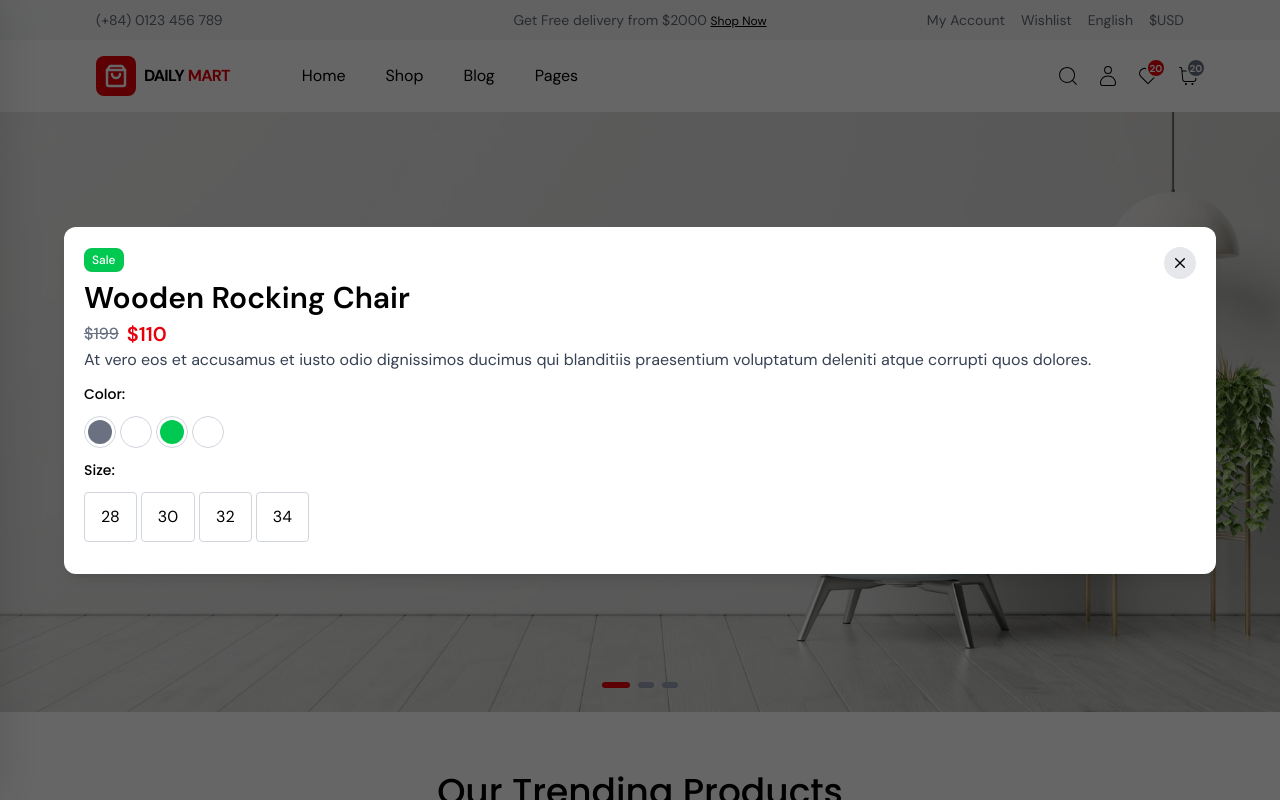
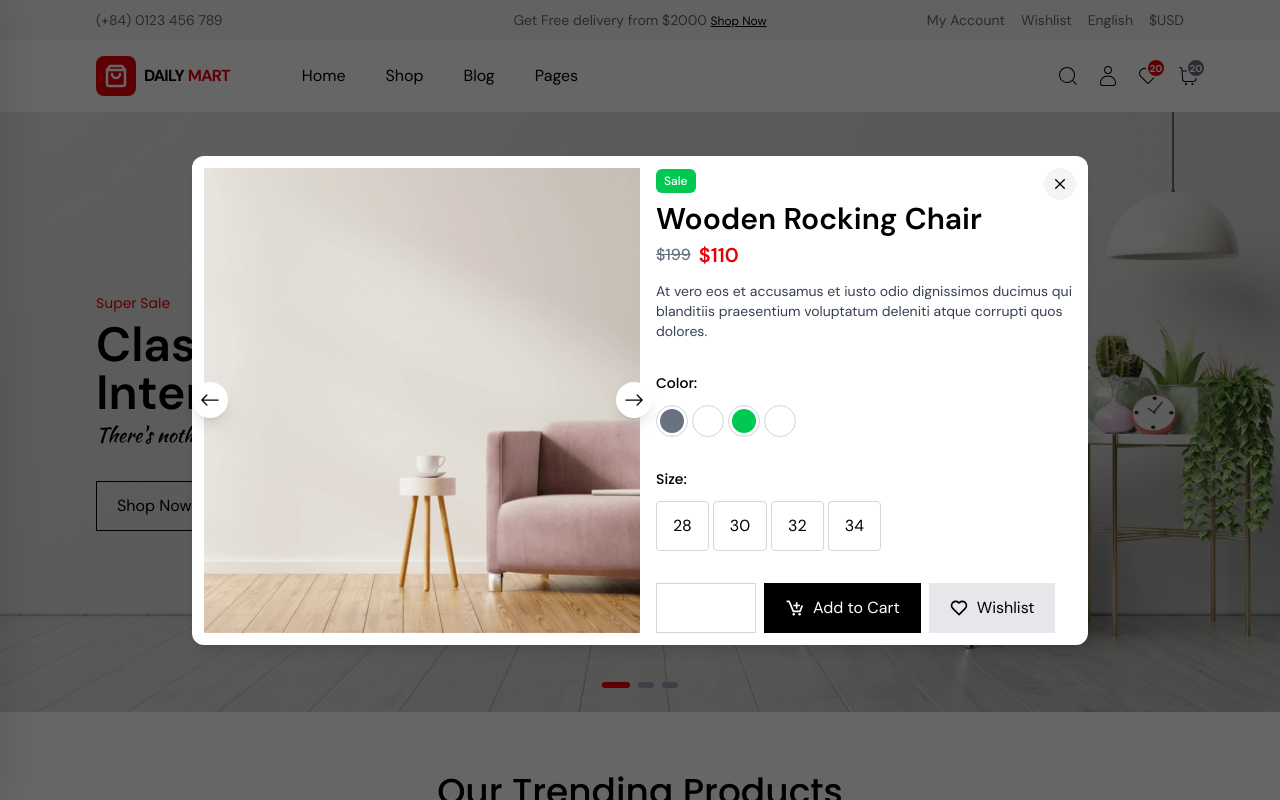
Before and after one commit to Umair-Shxad/daily-mart, a React (Vite) app: page / in a window 1280 px wide. Shown: the top 800 px of the page. Built offline with nearby package versions, Linux system fonts and the light colour scheme.

Commit message:
Booking Modal UI complete

```diff
--- a/src/pages/Homepage.jsx
+++ b/src/pages/Homepage.jsx
@@ -3,7 +3,7 @@ import Card from "../ui/Card";
 import Slider from "../ui/Slider";
 import { INSTAGRAM_IMAGES } from "../constants";
 import Button from "../ui/Button";
-import Modal from "../ui/Modal";
+import BookingModal from "../ui/BookingModal";
 
 function Homepage() {
   return (
@@ -29,7 +29,7 @@ function Homepage() {
         </div>
       </div>
 
-      <Modal />
+      <BookingModal />
 
       {/* Promo Banner */}
       <section
--- a/src/ui/Modal.jsx
+++ b/src/ui/BookingModal.jsx
@@ -1,20 +1,25 @@
 import { CgClose } from "react-icons/cg";
 import ColorsList from "./ColorsList";
 import SizeList from "./SizeList";
+import Button from "./Button";
+import { BiCartAdd, BiHeart } from "react-icons/bi";
+import BookingModalSlider from "./BookingModalSlider";
 
-function Modal() {
+function BookingModal() {
   return (
     <div className="fixed inset-0 z-10 flex items-center before:content-[''] before:absolute before:inset-0 before:bg-black before:opacity-60">
-      <div className="p-5! rounded-xl bg-white shadow-lg container relative z-10">
+      <div className="p-3 rounded-xl bg-white shadow-lg max-w-4xl mx-auto relative z-10">
         <div className="relative">
-          <button className="absolute right-0 rounded-2xl p-2 bg-gray-200 cursor-pointer">
+          <button className="absolute right-0 rounded-2xl p-2 bg-gray-100 cursor-pointer transition-all duration-300 hover:text-gray-500 hover:bg-gray-50">
             <CgClose />
           </button>
         </div>
-        <div>
-          <div></div>
-          <div>
-            <span className="inline-flex items-center rounded-lg bg-green-500 px-2 py-1 text-xs font-medium text-white inset-ring inset-ring-gray-500/10">
+        <div className="flex gap-4">
+          <div className="w-1/2">
+            <BookingModalSlider />
+          </div>
+          <div className="w-1/2">
+            <span className="inline-flex items-center rounded-md bg-green-500 px-2 py-1 text-xs font-medium text-white inset-ring inset-ring-gray-500/10">
               Sale
             </span>
             <h2 className="mb-1 text-3xl font-Sans font-semibold my-2">
@@ -26,7 +31,7 @@ function Modal() {
               </span>
               <span className="font-semibold text-xl text-brand">$110</span>
             </div>
-            <p className="text-gray-700 mb-3">
+            <p className="text-gray-700 mt-3 mb-8 text-sm">
               At vero eos et accusamus et iusto odio dignissimos ducimus qui
               blanditiis praesentium voluptatum deleniti atque corrupti quos
               dolores.
@@ -43,6 +48,25 @@ function Modal() {
             <SizeList
               list={[{ size: 28 }, { size: 30 }, { size: 32 }, { size: 34 }]}
             />
+
+            <div className="flex gap-2">
+              <input
+                type="number"
+                name="number"
+                id=""
+                className="border border-gray-300 p-3 w-25"
+              />
+
+              <Button variant="v3">
+                <BiCartAdd className="text-xl" /> Add to Cart
+              </Button>
+              <Button
+                variant="default"
+                className="rounded-none hover:text-white"
+              >
+                <BiHeart className="text-xl" /> Wishlist
+              </Button>
+            </div>
           </div>
         </div>
       </div>
@@ -50,4 +74,4 @@ function Modal() {
   );
 }
 
-export default Modal;
+export default BookingModal;
--- /dev/null
+++ b/src/ui/BookingModalSlider.jsx
@@ -0,0 +1,82 @@
+import { Swiper, SwiperSlide } from "swiper/react";
+import { Autoplay, Pagination, Navigation } from "swiper/modules";
+
+// Import Swiper styles
+import "swiper/css";
+import "swiper/css/pagination";
+import "swiper/css/navigation";
+import { useRef, useState } from "react";
+import { BsArrowLeft, BsArrowRight } from "react-icons/bs";
+
+function BookingModalSlider() {
+  const slides = [
+    {
+      img: "/images/banner-modern.png",
+    },
+    {
+      img: "/images/banner-new-col.png",
+    },
+    {
+      img: "/images/banner-classic.png",
+    },
+  ];
+
+  // 1. Create refs for the navigation elements
+  const navigationPrevRef = useRef(null);
+  const navigationNextRef = useRef(null);
+  // 2. Add a state to force a re-render after initialization, ensuring refs are not null
+  const [_, setInit] = useState(false);
+  return (
+    <div className="relative h-full">
+      <Swiper
+        modules={[Autoplay, Navigation]}
+        spaceBetween={50}
+        slidesPerView={1}
+        autoplay={{
+          delay: 2500,
+          disableOnInteraction: false,
+        }}
+        navigation={{
+          prevEl: navigationPrevRef.current,
+          nextEl: navigationNextRef.current,
+        }}
+        // Trigger a re-render on initialization
+        onInit={() => setInit(true)}
+        className="relative h-full"
+      >
+        {slides.map((slide, i) => {
+          return (
+            <SwiperSlide className="relative h-full" key={i}>
+              <div
+                className="relative h-full flex item-center justify-center flex-wrap flex-col bg-cover bg-no-repeat bg-center"
+                style={{ backgroundImage: `url(${slide.img})` }}
+              ></div>
+            </SwiperSlide>
+          );
+        })}
+      </Swiper>
+      {/* 2. Custom Navigation Buttons positioned outside or alongside the Swiper */}
+      <div className="absolute top-1/2 left-0 right-0 transform -translate-y-1/2 flex justify-between z-10 pointer-events-none">
+        {/* Previous Button */}
+        <button
+          ref={navigationPrevRef}
+          className="pointer-events-auto bg-white p-2 rounded-full shadow-lg hover:bg-gray-100 transition duration-300 disabled:opacity-50 disabled:cursor-not-allowed cursor-pointer relative -left-3"
+          aria-label="Previous Slide"
+        >
+          <BsArrowLeft className="text-xl" />
+        </button>
+
+        {/* Next Button */}
+        <button
+          ref={navigationNextRef}
+          className="pointer-events-auto bg-white p-2 rounded-full shadow-lg hover:bg-gray-100 transition duration-300 disabled:opacity-50 disabled:cursor-not-allowed cursor-pointer relative left-3"
+          aria-label="Next Slide"
+        >
+          <BsArrowRight className="text-xl" />
+        </button>
+      </div>
+    </div>
+  );
+}
+
+export default BookingModalSlider;
--- a/src/ui/Button.jsx
+++ b/src/ui/Button.jsx
@@ -14,6 +14,7 @@ function Button({
   const variants = {
     v1: "px-5 py-3 border border-black inline-flex hover:bg-black hover:text-white",
     v2: "bg-white text-black hover:bg-brand hover:text-white uppercase",
+    v3: "px-5 py-3 border border-black bg-black text-white inline-flex hover:bg-white hover:text-black",
     default: "bg-gray-200 rounded-full hover:bg-brand",
   };
 
--- a/src/ui/ColorsList.jsx
+++ b/src/ui/ColorsList.jsx
@@ -1,8 +1,8 @@
 function ColorsList({ title = "Color:", list }) {
   return (
     <div>
-      <h3 className="font-medium text-sm">{title}</h3>
-      <div className="my-3 flex gap-1">
+      <h3 className="font-medium text-sm mb-3">{title}</h3>
+      <div className="mb-8 flex gap-1">
         {list &&
           list.map(({ color }) => {
             return (
--- a/src/ui/SizeList.jsx
+++ b/src/ui/SizeList.jsx
@@ -1,8 +1,8 @@
 function SizeList({ title = "Size:", list }) {
   return (
     <div>
-      <h3 className="font-medium text-sm">{title}</h3>
-      <div className="my-3 flex gap-1">
+      <h3 className="font-medium text-sm mb-3">{title}</h3>
+      <div className="mb-8 flex gap-1">
         {list &&
           list.map(({ size }) => {
             return (
--- a/src/ui/Slider.jsx
+++ b/src/ui/Slider.jsx
@@ -52,9 +52,9 @@ function Slider() {
         // onSlideChange={() => console.log("slide change")}
         // onSwiper={(swiper) => console.log(swiper)}
       >
-        {slides.map((slide) => {
+        {slides.map((slide, i) => {
           return (
-            <SwiperSlide>
+            <SwiperSlide key={i}>
               <div
                 className="relative h-[600px]  flex item-center justify-center flex-wrap flex-col bg-cover bg-no-repeat bg-center"
                 style={{ backgroundImage: `url(${slide.bg})` }}
```
